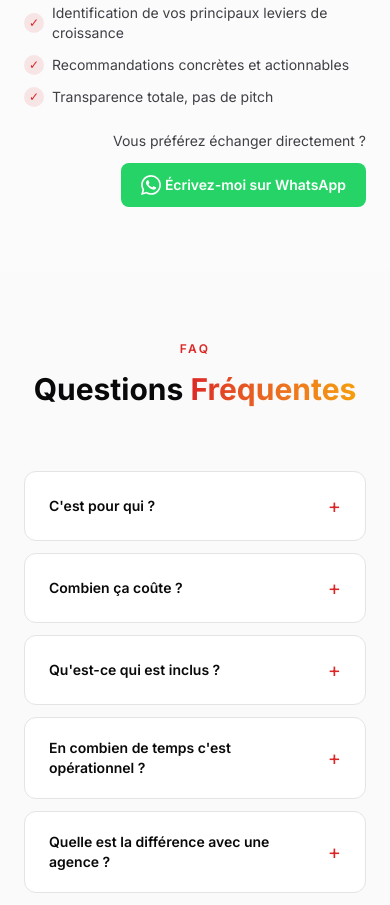
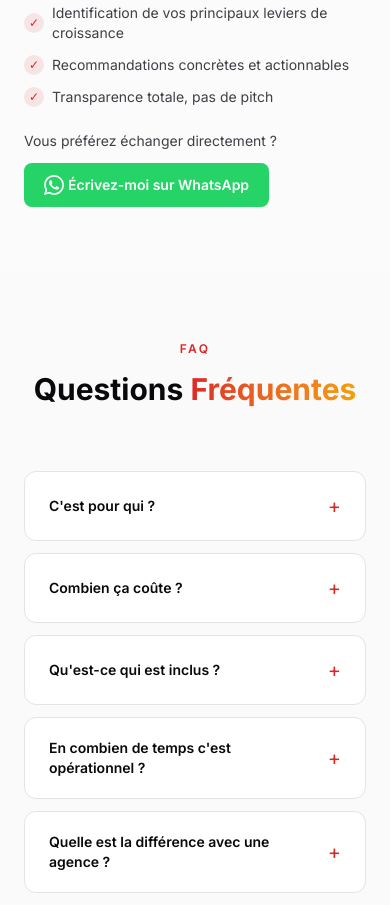
Before and after one commit to path2revenue/path2revenue, a Next.js app: page / in a window 390 px wide. Shown: the part 10740-11645 px from the top of the page. Built offline with nearby package versions, Linux system fonts and the light colour scheme.

Commit message:
fix: left-align WhatsApp CTA on mobile, right on desktop

```diff
--- a/app/components/Calendar.jsx
+++ b/app/components/Calendar.jsx
@@ -82,7 +82,7 @@
                     </div>
 
                     {/* WhatsApp */}
-                    <div className="flex flex-col items-end gap-3 justify-end text-right">
+                    <div className="flex flex-col items-start md:items-end gap-3 justify-end text-left md:text-right">
                         <p className="text-sm text-[var(--color-text-secondary)]">{data.whatsappCopy}</p>
                         <a
                             href={links.whatsapp}
```
